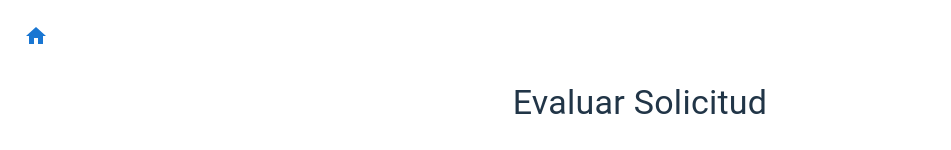
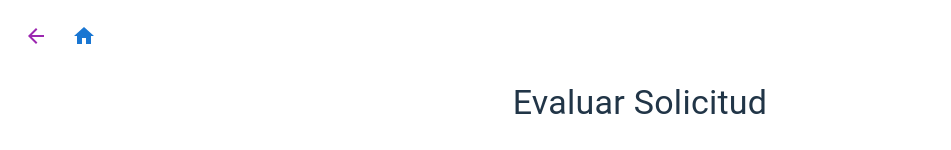
Before and after one commit to fcr1s/bank_app_frontend, a React (Vite) app: page /evaluar/1 in a window 1280 px wide. Shown: the top 150 px of the page, without its empty margins (0-951 px from the left). Built offline with nearby package versions, Linux system fonts and the light colour scheme.

Commit message:
Refactor HomeButton component to NavigationButtons and add back navigation functionality

```diff
--- a/src/components/HomeButton.jsx
+++ b/src/components/HomeButton.jsx
@@ -1,23 +1,37 @@
-import { IconButton } from '@mui/material';
+import { IconButton, Box } from '@mui/material';
 import HomeIcon from '@mui/icons-material/Home';
+import ArrowBackIcon from '@mui/icons-material/ArrowBack';
 import { useNavigate } from 'react-router-dom';
 
-const HomeButton = () => {
+const NavigationButtons = () => {
     const navigate = useNavigate();
 
     const handleHomeClick = () => {
         navigate('/'); // Redirige a la ruta principal
     };
 
+    const handleBackClick = () => {
+        navigate(-1); // Redirige a la página anterior
+    };
+
     return (
-        <IconButton
-            onClick={handleHomeClick}
-            style={{ position: 'absolute', top: 16, left: 16 }} // posicionar el botón
-            color="primary"
+        <Box
+            style={{
+                position: 'absolute',
+                top: 16,
+                left: 16,
+                display: 'flex',
+                gap: '8px'
+            }}
         >
-            <HomeIcon />
-        </IconButton>
+            <IconButton onClick={handleBackClick} color="secondary">
+                <ArrowBackIcon />
+            </IconButton>
+            <IconButton onClick={handleHomeClick} color="primary">
+                <HomeIcon />
+            </IconButton>
+        </Box>
     );
 };
 
-export default HomeButton;
+export default NavigationButtons;
```
Also changed, not shown: src/components/Options.jsx (line endings or trailing spaces).
